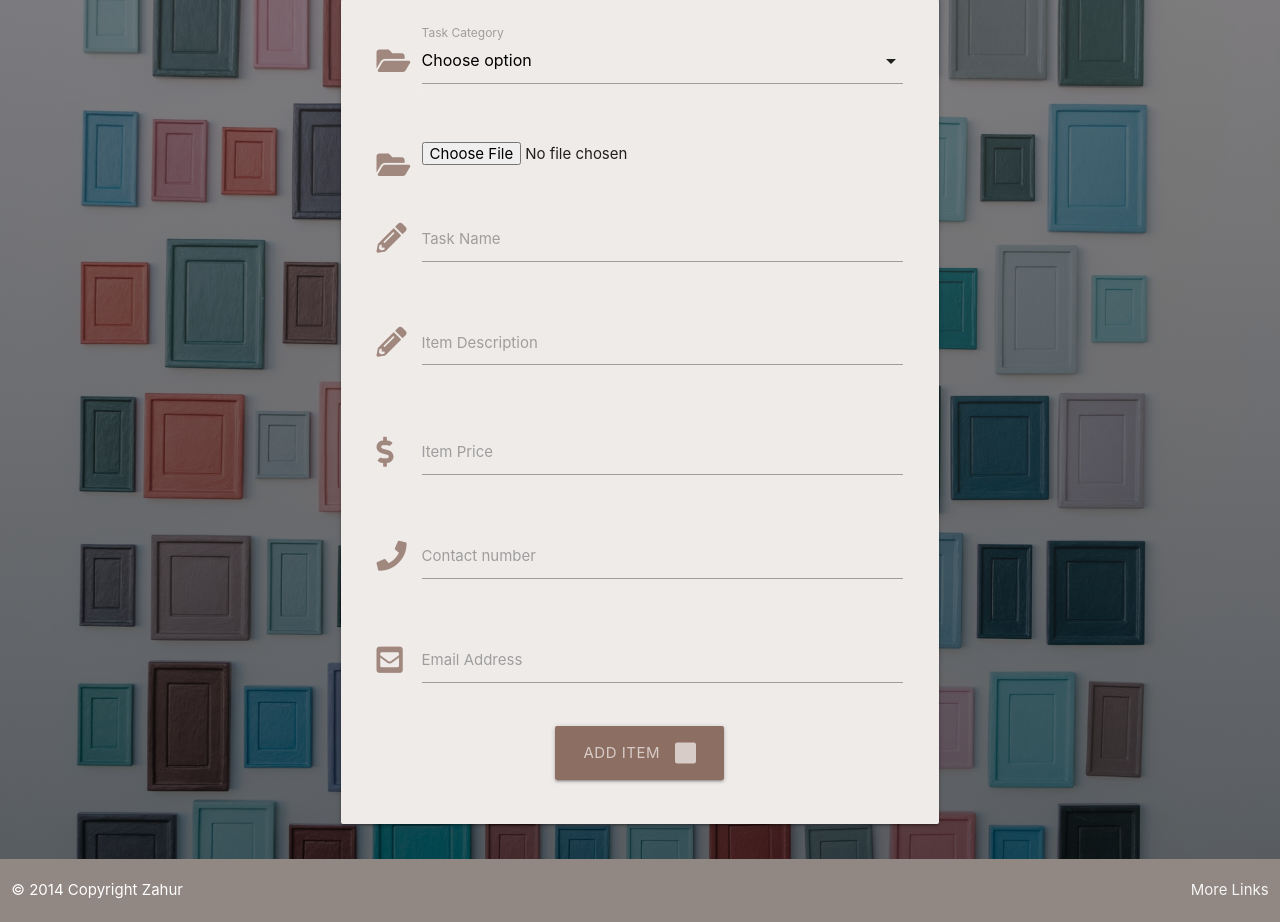
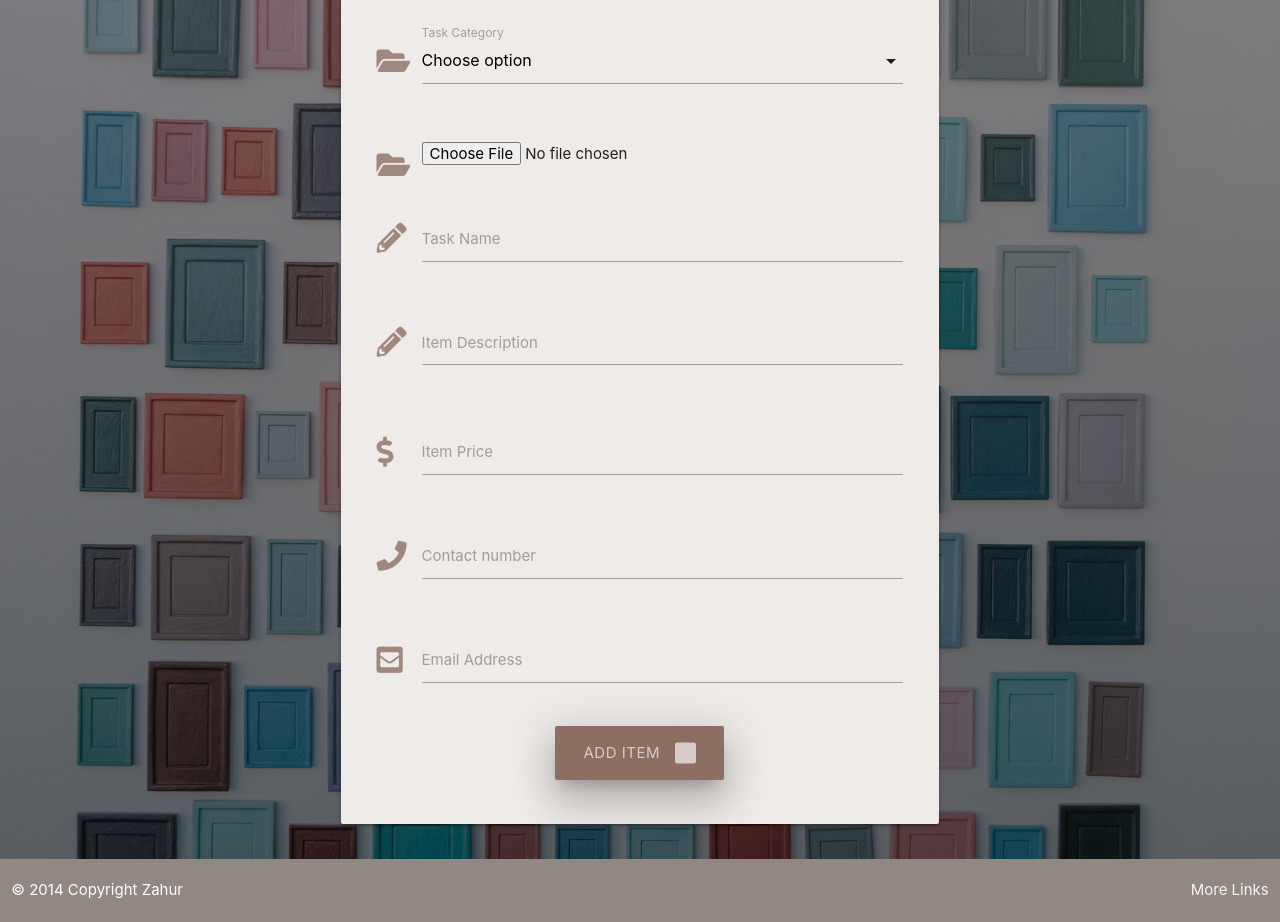
Before and after one commit to zahur76/MilestoneProject_3, a Flask app: page /add_item in a window 1280 px wide. Shown: the part 194-1116 px from the top of the page. Run offline with Flask 2, Linux system fonts and the light colour scheme; data that the repository does not hold is empty; some libraries are stand-ins or nearby versions; some web fonts are replaced.

Commit message:
Add shadow effect to add item button

```diff
--- a/templates/add_item.html
+++ b/templates/add_item.html
@@ -77,7 +77,7 @@
                                 <!-- Submit button -->
                                 <div class="row">
                                     <div class="col s12 center-align">
-                                        <button type="submit" class="waves-effect btn-large brown lighten-1 brown-text text-lighten-4">
+                                        <button type="submit" class="z-depth-5 waves-effect btn-large brown lighten-1 brown-text text-lighten-4">
                                             Add Item<i class="fas fa-square right"></i>
                                         </button>
                                     </div>
```
